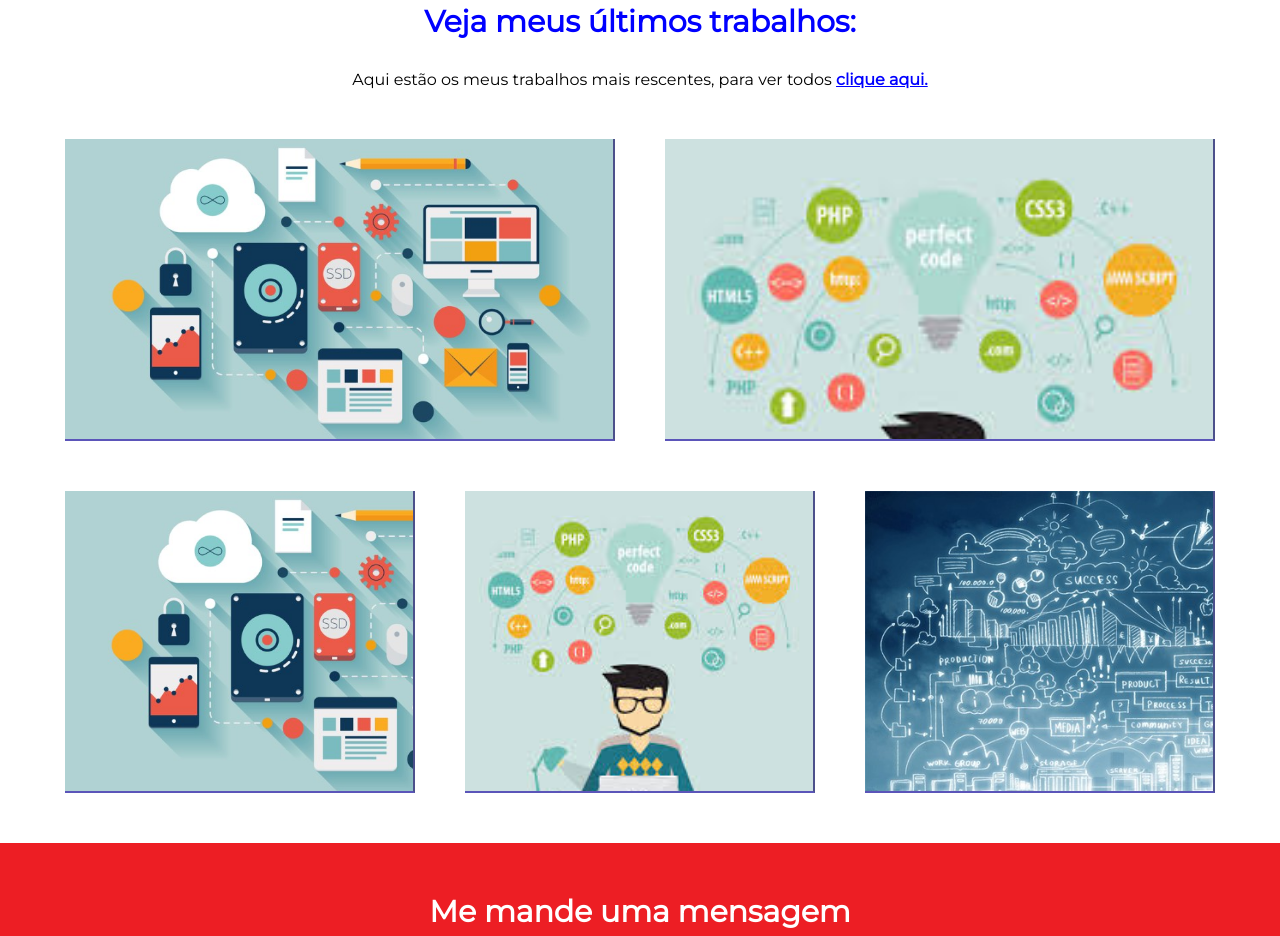
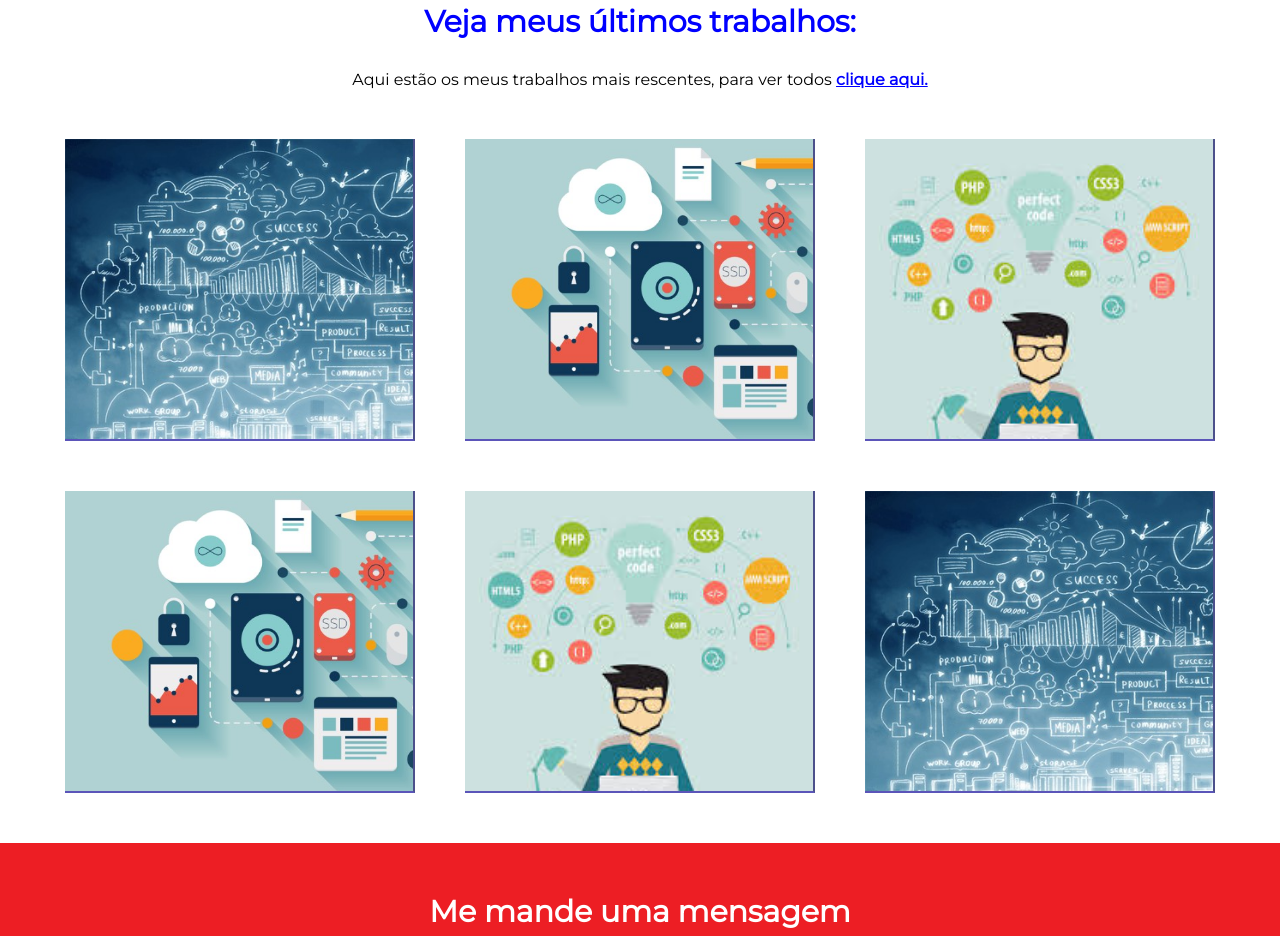
Before and after one commit to Rufiothefox/Rufiothefox-necrocorp_informatica, a plain HTML site: page index.html in a window 1280 px wide. Shown: the part 1737-2673 px from the top of the page. Drawn offline with Linux system fonts and the light colour scheme.

Commit message:
Update index.html

```diff
--- a/index.html
+++ b/index.html
@@ -73,7 +73,7 @@
       <h2>Veja meus últimos trabalhos:</h2>
       <p>Aqui estão os meus trabalhos mais rescentes, para ver todos <a href="https://drive.google.com/drive/folders/155QISkF7jRGVuQe9srLcX1g7goPJb3Ge?usp=sharing">clique aqui.</a></p>
       <div class="job-container">
-        <div> <a href="img/Paulo_Necrocorp_pdf.pdf"></a></div>
+        <div class="job-box proj1"></div>
         <div class="job-box proj2"></div>
         <div class="job-box proj3"></div>
       </div>
```
